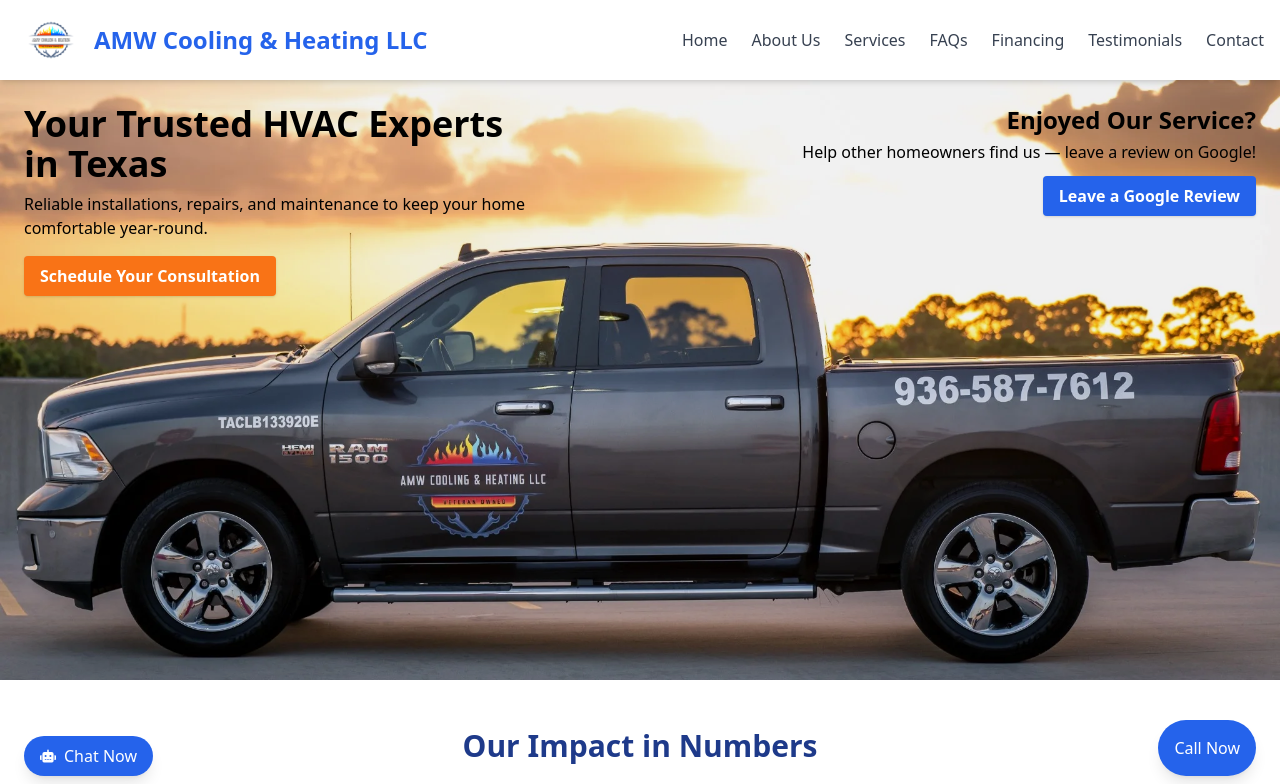
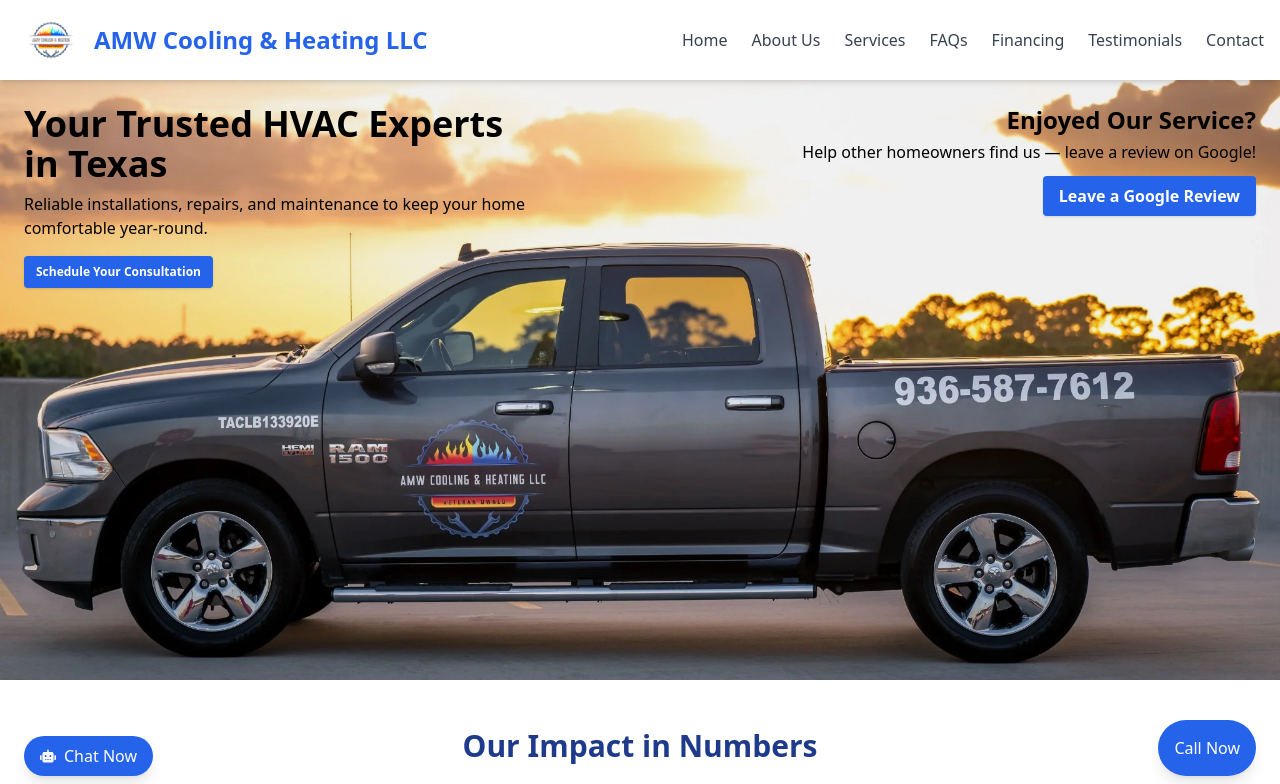
Before and after one commit to kstephens0331/amw-cooling-heating, a React (Create React App) app: page / in a window 1280 px wide. Shown: the top 784 px of the page. Built offline with nearby package versions, Linux system fonts and the light colour scheme.

Commit message:
updated desktop view

```diff
--- a/src/components/DesktopHero.jsx
+++ b/src/components/DesktopHero.jsx
@@ -33,7 +33,7 @@
           </p>
           <Link
             to="/contact"
-            className="inline-block px-4 py-2 bg-orange-500 text-white rounded shadow hover:bg-orange-600 transition text-sm md:text-base font-bold"
+            className="inline-block px-3 py-2 bg-blue-600 text-white rounded shadow hover:bg-blue-700 transition text-xs font-semibold"
           >
             Schedule Your Consultation
           </Link>
```
